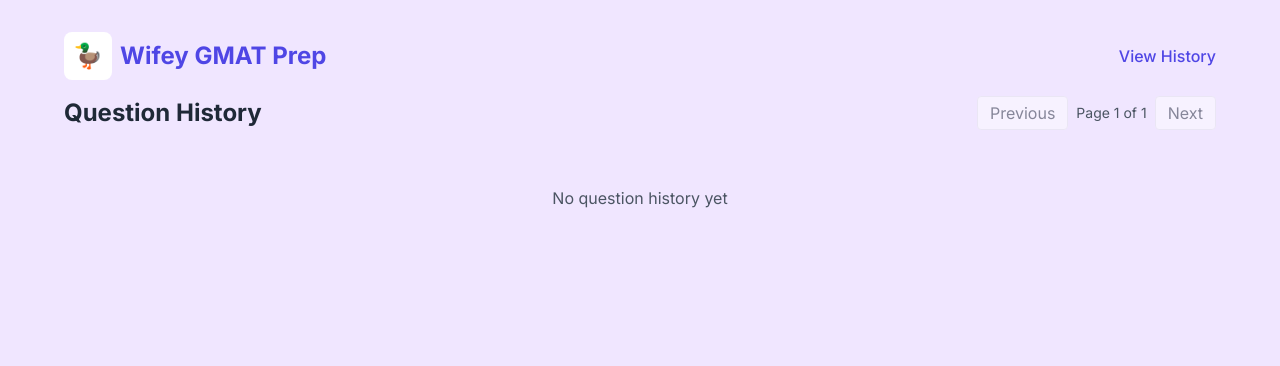
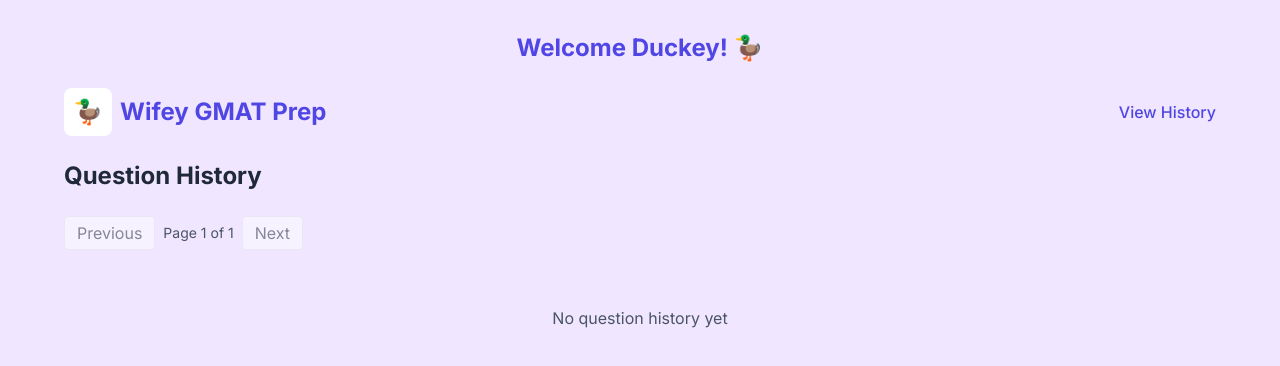
Before and after one commit to trietvuive/wifey-quiz, a Next.js app: page /history in a window 1280 px wide. Shown: the top 366 px of the page. Built offline with nearby package versions, Linux system fonts and the light colour scheme.

Commit message:
small change to header

```diff
--- a/src/app/history/page.tsx
+++ b/src/app/history/page.tsx
@@ -4,6 +4,7 @@ import React from 'react';
 import { QuestionAttempt } from '@/types';
 import Logo from '@/components/Logo';
 import { questions } from '@/data/questions';
+import Header from '@/components/Header';
 
 const ITEMS_PER_PAGE = 10;
 
@@ -26,9 +27,8 @@ export default function HistoryPage() {
   return (
     <main className="min-h-screen py-8 px-4">
       <div className="max-w-6xl mx-auto">
-        <Logo />
+        <Header title="Question History" />
         <div className="flex justify-between items-center mb-6">
-          <h1 className="text-2xl font-bold">Question History</h1>
           <div className="flex items-center gap-2">
             <button
               onClick={() => setCurrentPage(p => Math.max(1, p - 1))}
--- a/src/app/page.tsx
+++ b/src/app/page.tsx
@@ -13,6 +13,7 @@ import RatingHistory from '@/components/RatingHistory';
 import RatingNotification from '@/components/RatingNotification';
 import { useRouter } from 'next/navigation';
 import { formatDate } from '@/utils/dateFormatter';
+import Header from '@/components/Header';
 
 export default function Home() {
   const [dailyQuestions, setDailyQuestions] = useState<Question[]>([]);
@@ -107,10 +108,7 @@ export default function Home() {
   return (
     <main className="min-h-screen py-8 px-4">
       <div className="max-w-6xl mx-auto">
-        <div className="text-center mb-6">
-          <h2 className="text-2xl font-bold text-indigo-600">Welcome Duckey! 🦆</h2>
-        </div>
-        <Logo />
+        <Header />
         <StreakDisplay />
         <div className="grid grid-cols-1 md:grid-cols-3 gap-6">
           <div className="md:col-span-2">
--- a/src/app/results/page.tsx
+++ b/src/app/results/page.tsx
@@ -8,6 +8,7 @@ import Logo from '@/components/Logo';
 import StreakDisplay from '@/components/StreakDisplay';
 import RatingNotification from '@/components/RatingNotification';
 import Countdown from '@/components/Countdown';
+import Header from '@/components/Header';
 
 function ResultsContent() {
   const router = useRouter();
@@ -26,10 +27,7 @@ function ResultsContent() {
   return (
     <main className="min-h-screen py-8 px-4">
       <div className="max-w-6xl mx-auto">
-        <div className="text-center mb-6">
-          <h2 className="text-2xl font-bold text-indigo-600">Welcome Duckey! 🦆</h2>
-        </div>
-        <Logo />
+        <Header />
         <StreakDisplay />
         <RatingNotification
           oldRating={oldRating}
--- /dev/null
+++ b/src/components/Header.tsx
@@ -0,0 +1,17 @@
+import React from 'react';
+import Logo from './Logo';
+import Link from 'next/link';
+
+export default function Header({ title }: { title?: string }) {
+  return (
+    <div className="mb-6">
+      <div className="text-center mb-6">
+        <Link href="/" className="inline-block hover:opacity-80 transition-opacity">
+          <h2 className="text-2xl font-bold text-indigo-600">Welcome Duckey! 🦆</h2>
+        </Link>
+      </div>
+      <Logo />
+      {title && <h1 className="text-2xl font-bold mt-6">{title}</h1>}
+    </div>
+  );
+}
```
